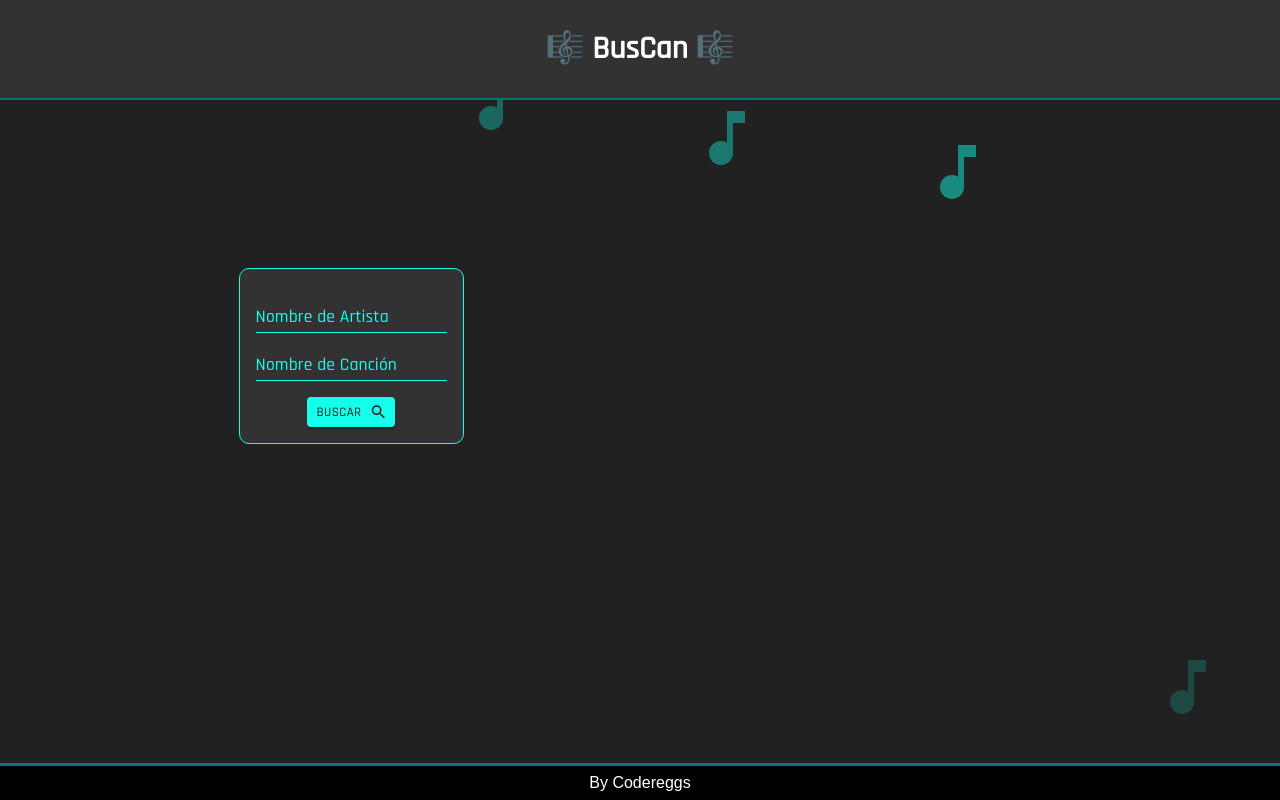
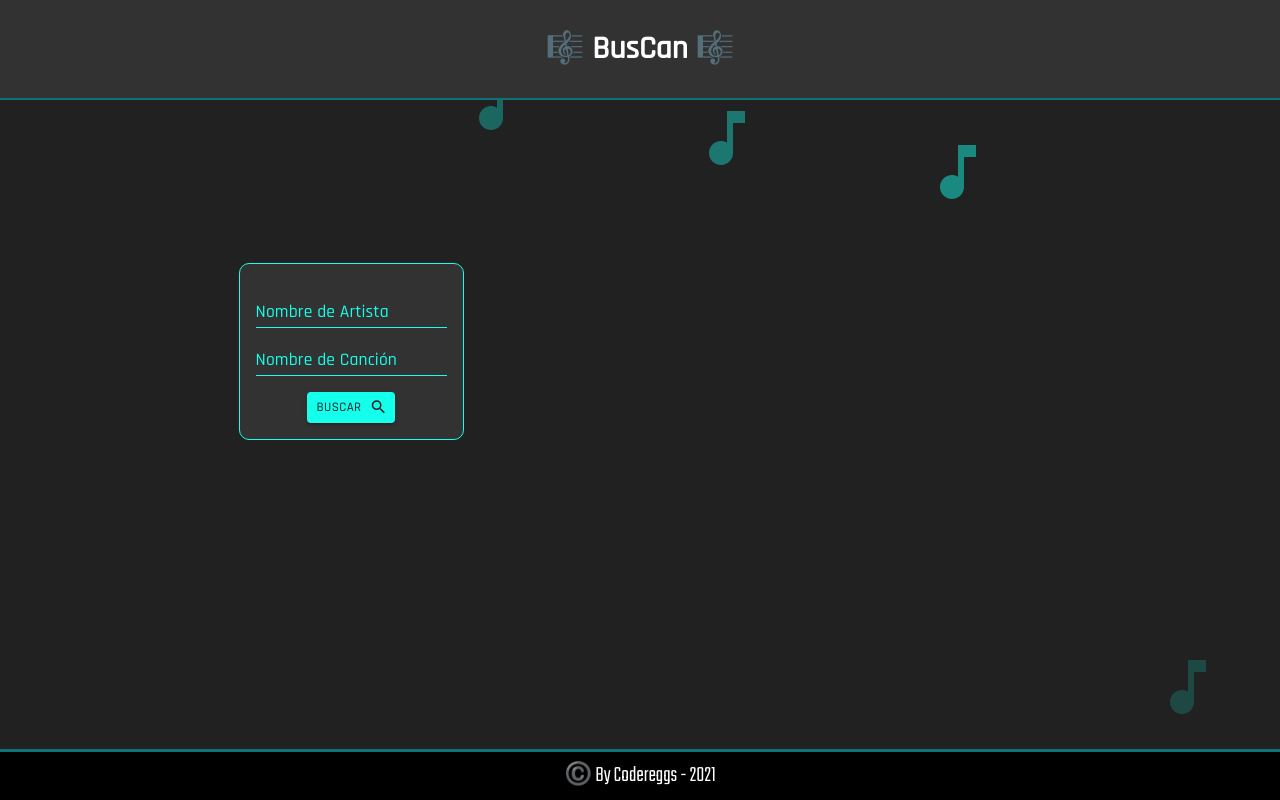
Before and after one commit to Codereggs/Buscador-Lyrics-Bio, a React (Create React App) app: page / in a window 1280 px wide. Built offline with nearby package versions, Linux system fonts and the light colour scheme.

Commit message:
feat new font family for footer

```diff
--- a/src/App.css
+++ b/src/App.css
@@ -1,5 +1,6 @@
 @import url("https://fonts.googleapis.com/css2?family=Quicksand&display=swap");
 @import url("https://fonts.googleapis.com/css2?family=Rajdhani:wght@500&display=swap");
+@import url("https://fonts.googleapis.com/css2?family=Teko:wght@300&display=swap");
 
 .App {
   height: 100vh;
@@ -106,6 +107,10 @@
   background-color: var(--primary-color);
 }
 
+.song-artist {
+  margin: 1rem;
+}
+
 .song-artist a {
   text-decoration: none;
   color: var(--fourth-color);
--- a/src/components/Footer.js
+++ b/src/components/Footer.js
@@ -13,7 +13,8 @@
         alignSelf: "flex-end",
         justifySelf: "flex-end",
         display: "inherit",
-
+        fontFamily: "Teko, sans-serif",
+        fontSize: "1.4em",
         flexDirection: "column",
         zIndex: "2",
         width: "100%",
@@ -27,7 +28,7 @@
           margin: "auto",
         }}
       >
-        By Codereggs
+        ©️ By Codereggs - 2021
       </p>
     </section>
   );
```
